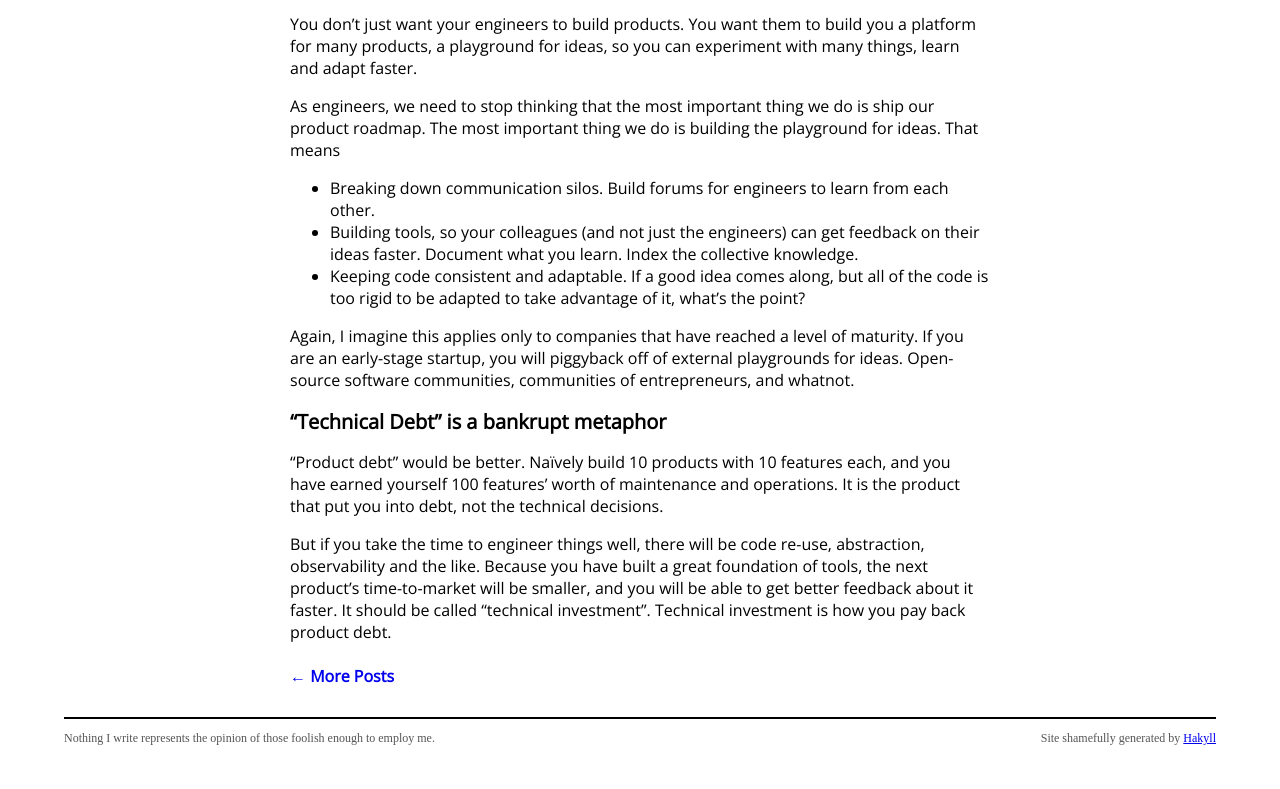
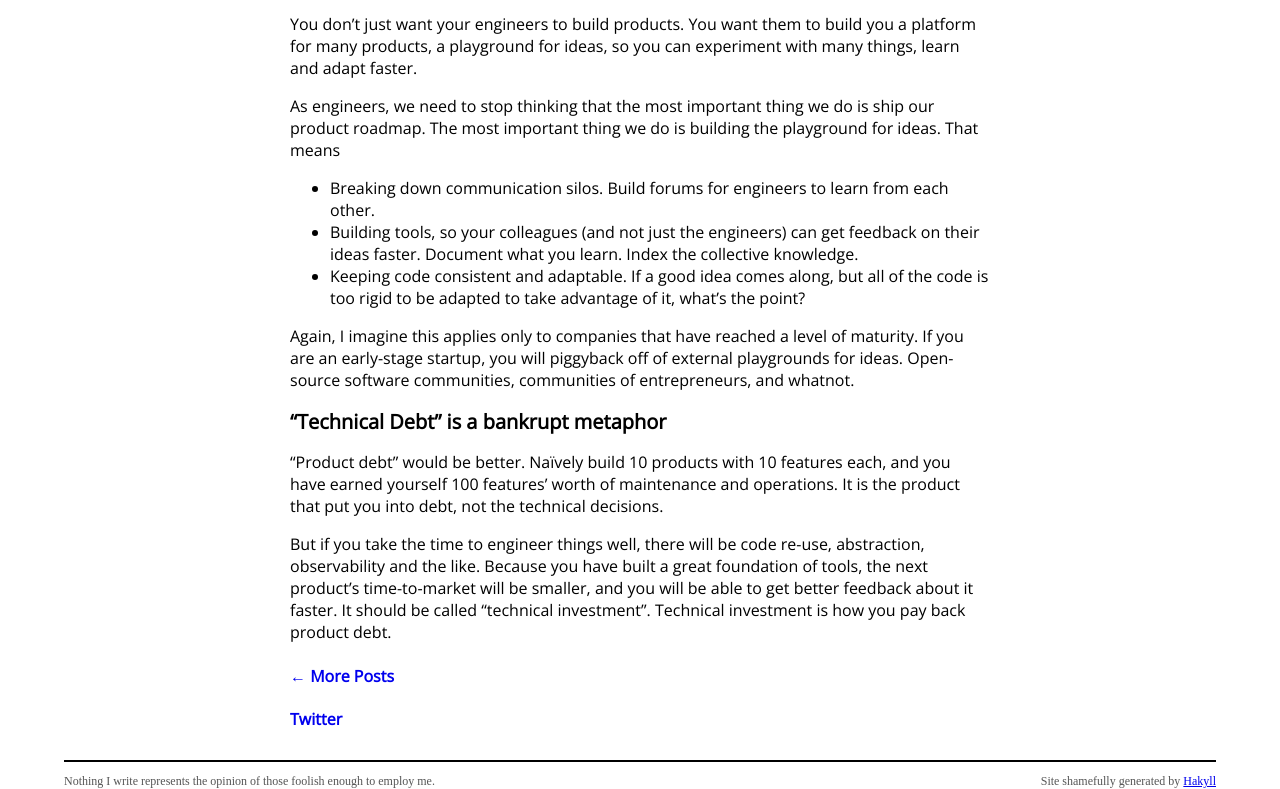
Before and after one commit to twitchard/twitchard.github.io, a plain HTML site: page posts/2019-05-23-fire.html in a window 1280 px wide. Shown: the part 1208-1997 px from the top of the page. Before the commit the page ends 1954 px from the top, so only its background shows below. Drawn offline with nearby package versions, Linux system fonts and the light colour scheme.

Commit message:
Blog update Mon Jul 27 11:12:47 EDT 2020

```diff
--- a/posts/2019-05-23-fire.html
+++ b/posts/2019-05-23-fire.html
@@ -54,6 +54,7 @@ gtag('config', 'UA-149922579-1');
 <p>“Product debt” would be better. Naïvely build 10 products with 10 features each, and you have earned yourself 100 features’ worth of maintenance and operations. It is the product that put you into debt, not the technical decisions.</p>
 <p>But if you take the time to engineer things well, there will be code re-use, abstraction, observability and the like. Because you have built a great foundation of tools, the next product’s time-to-market will be smaller, and you will be able to get better feedback about it faster. It should be called “technical investment”. Technical investment is how you pay back product debt.</p>
     <h4><a href="../">← More Posts</a></h4>
+    <h4><a href="https://twitter.com/twitchard">Twitter</a></h4>
     </section>
 </article>
 
```
Also changed, not shown: posts/2019-05-29-desktop-linux.html (+1 -0 lines), posts/2019-05-29-not-a-real-engineer.html (+1 -0 lines), posts/2019-06-21-life-is-too-short-for-jenkins.html (+1 -0 lines), posts/2019-09-18-richards-guide-to-irish-music.html (+1 -0 lines), posts/2019-10-13-software-development-and-the-false-promise-of-science.html (+1 -0 lines), posts/2019-11-01-beware-middleware.html (+1 -0 lines), posts/2020-03-28-against-process.html (+1 -0 lines), posts/2020-07-03-proof-engines.html (+1 -0 lines), posts/2020-07-26-monads.html (+1 -0 lines).
